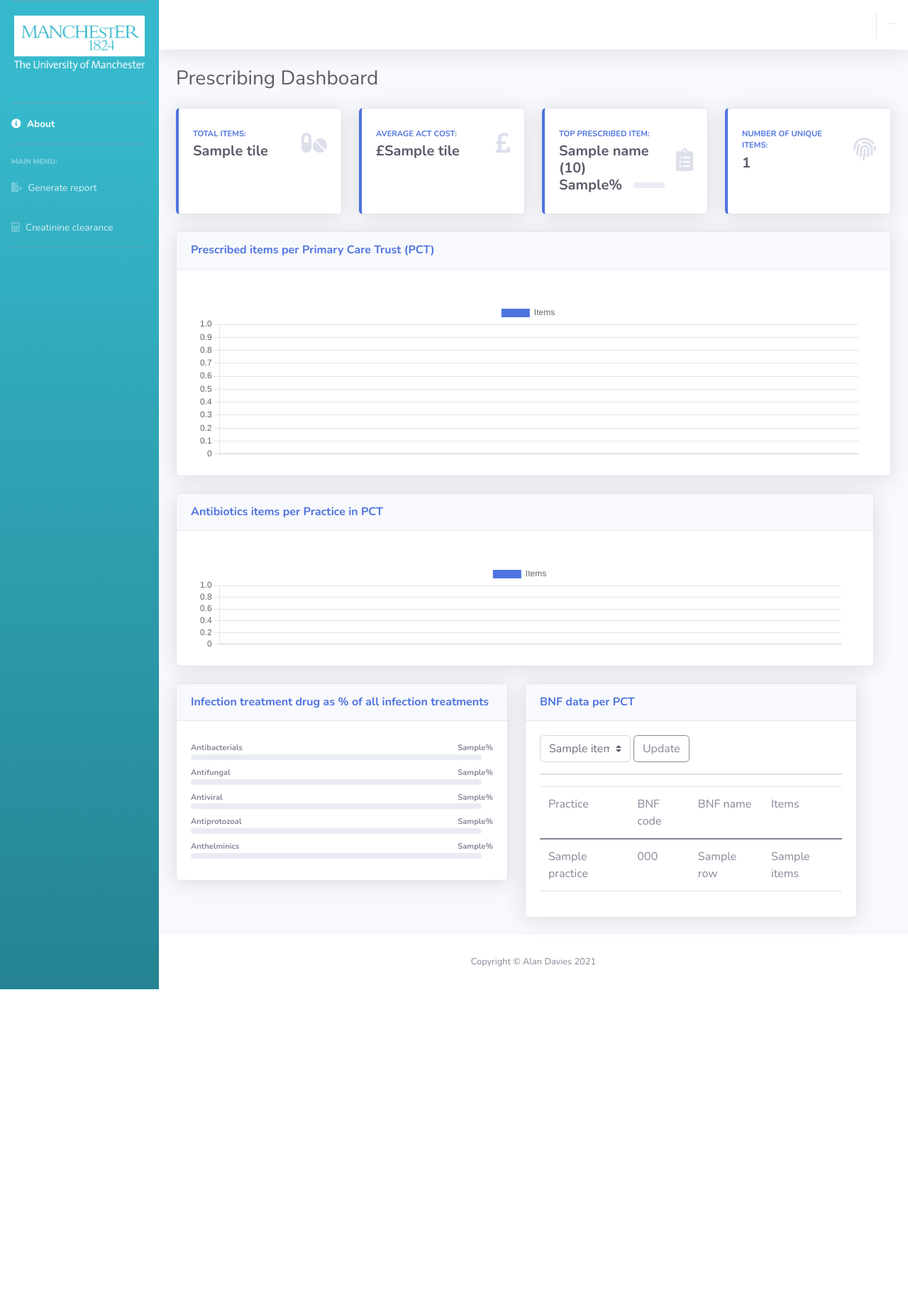
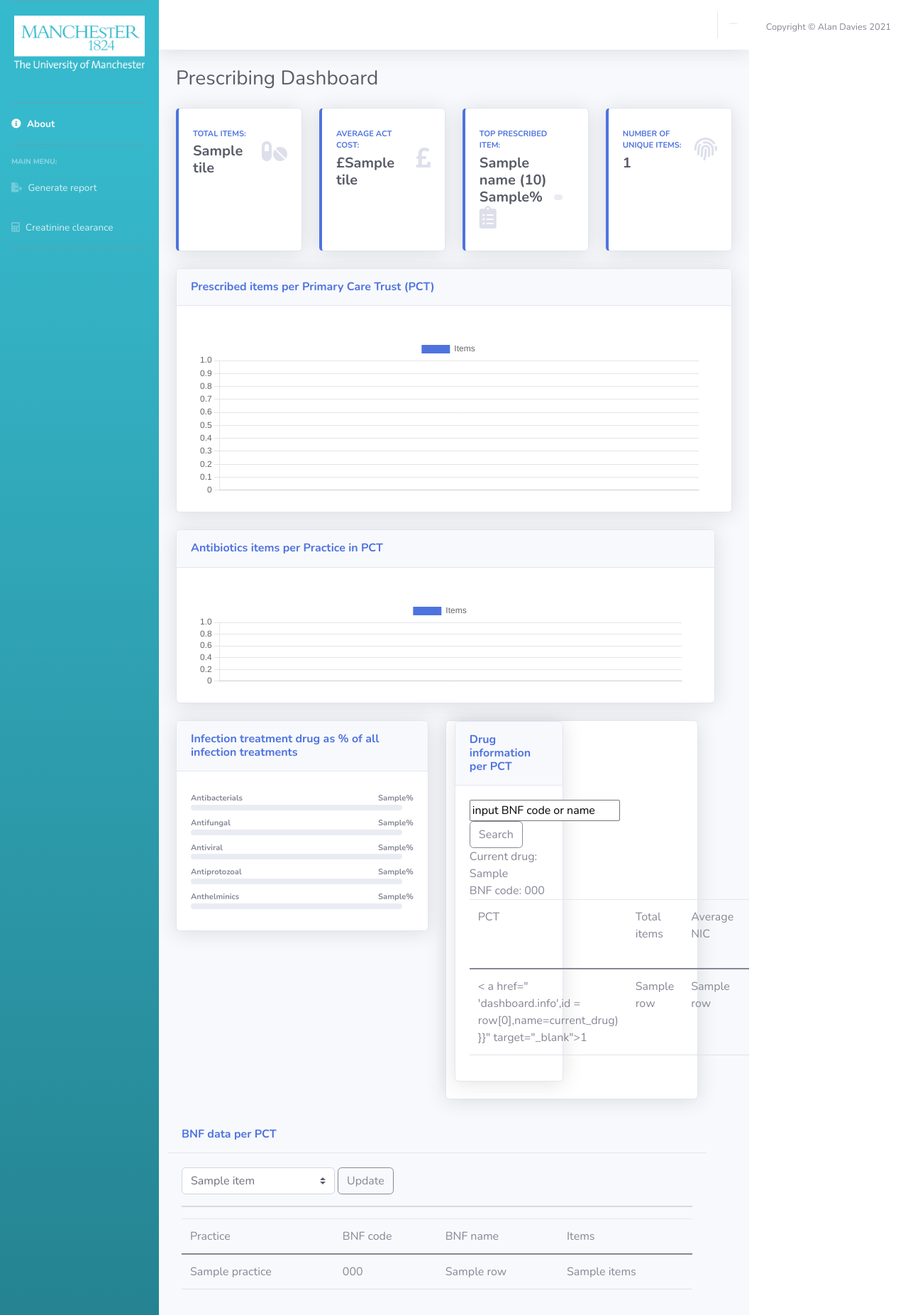
Before and after one commit to Yueer-Fan/MIE_myanmar, a Flask app: template app/templates/dashboard/index.html in a window 1280 px wide. Shown: the whole page at 71% size. Before the commit the page ends 1394 px from the top, so only its background shows below. Run offline with Flask 2, Linux system fonts and the light colour scheme; the template is opened without the code that fills it: most values are stand-ins (such as "Sample title", 1, 10 or a date in 2020); some libraries are stand-ins or nearby versions.

Commit message:
drunk_info_html

```diff
--- a/app/templates/dashboard/index.html
+++ b/app/templates/dashboard/index.html
@@ -385,11 +385,61 @@
               <div class="col-xl-6">
                 <!-- Show the BNF data for selected PCT -->
                 <div class="card shadow mb-4">
+                  <div class="col-xl-6"">
+
+                <!-- Show the drug data for slected drug_name/drug_code -->
+                <div class="card shadow mb-4">
+                  <div class="card-header py-3">
+                    <h6 class="m-0 font-weight-bold text-primary">Drug information per PCT</h6>
+                  </div>
+                  <div class="card-body">
+                    <form method='POST' action="{{ url_for('dashboard.home') }}" name="drug_name">
+                      <input type="hidden" name="form" value="form2">
+                     <input id="drug" name="drug" value="input BNF code or name" list="datalist"/>
+                      <datalist id="datalist">
+                        {% for row in drug_list %}
+                            <option>{{ row }}</option>
+                        {% endfor %}
+                      </datalist>
+                      <input id="search1" name="search1" type="submit" value="Search" class="btn btn-outline-secondary">
+                      <br>
+                      <td>Current drug: {{ current_drug }}</td>
+                      <br>
+                      <td>BNF code: {{ bnf_code }}</td>
+                      </form>
+                              <table class="table">
+                                <thead>
+                                  <td>PCT</td>
+                                  <td>Total items</td>
+                                  <td>Average NIC</td>
+                                  <td>Average ACTcost</td>
+                                  <td>Total drug quantity</td>
+                                  <td>Practice quantity</td>
+                                </thead>
+                                <tbody>
+                                  {% for row in drug_data %}
+                                  <tr>
+                                    <td id="practice_underpct{{row[0]}}">< a href=" 'dashboard.info',id = row[0],name=current_drug) }}" target="_blank">{{ row[0] }}</ a></td>
+                                    <td>{{ row[1] }}</td>
+                                    <td>{{ row[2] }}</td>
+                                    <td>{{ row[3] }}</td>
+                                    <td>{{ row[4] }}</td>
+                                    <td>{{ row[5] }}</td>
+                                  </tr>
+                                  {% endfor %}
+                                </tbody>
+                              </table>
+                            </div>
+                          </div>
+                        </div>
+                      </div>
+                    </div>
                   <div class="card-header py-3">
                     <h6 class="m-0 font-weight-bold text-primary">BNF data per PCT</h6>
                   </div>
                   <div class="card-body">
                     <form method='POST' action="{{ url_for('dashboard.home') }}">
+                              <input type="hidden" name="form" value="form2">
                               <select class="custom-select" id="input-group-select" name="pct-option">
                                 {% for item in pct_list %}
                                 <option name="option-list" value="{{ item }}">{{ item }}</option>
```
